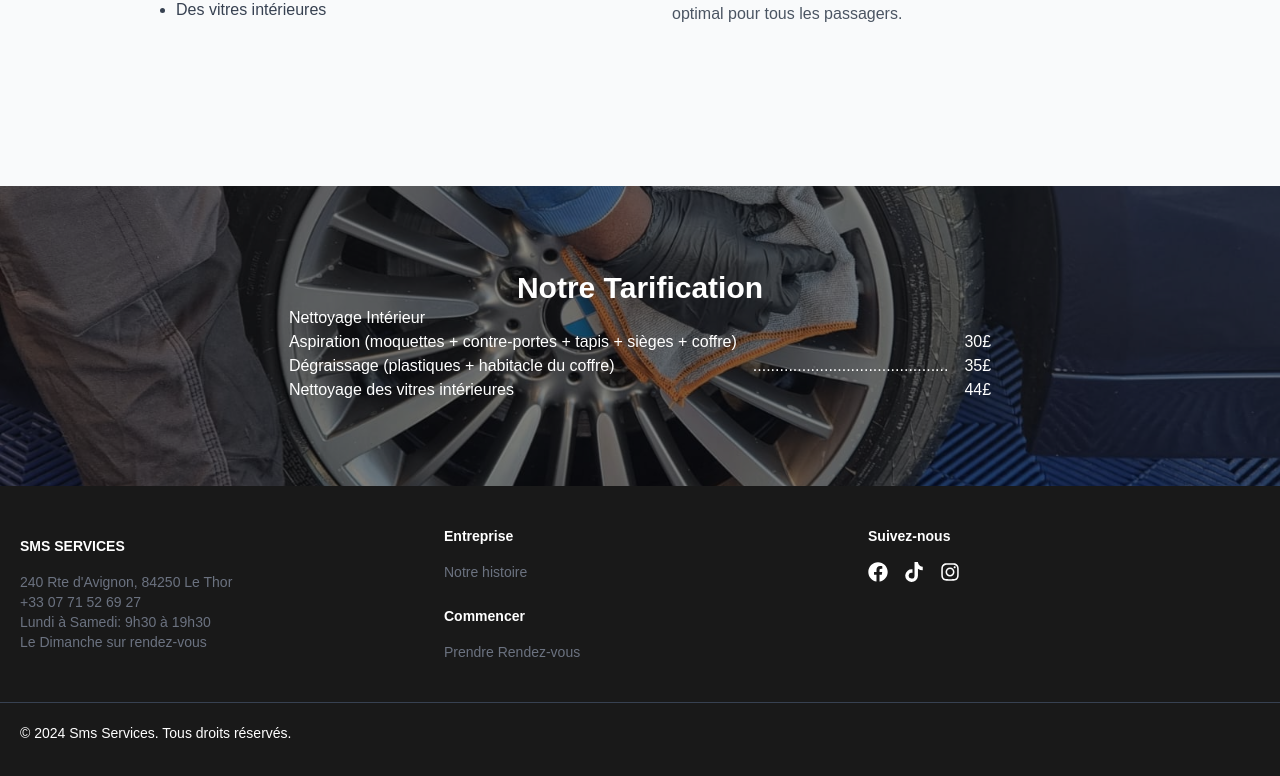
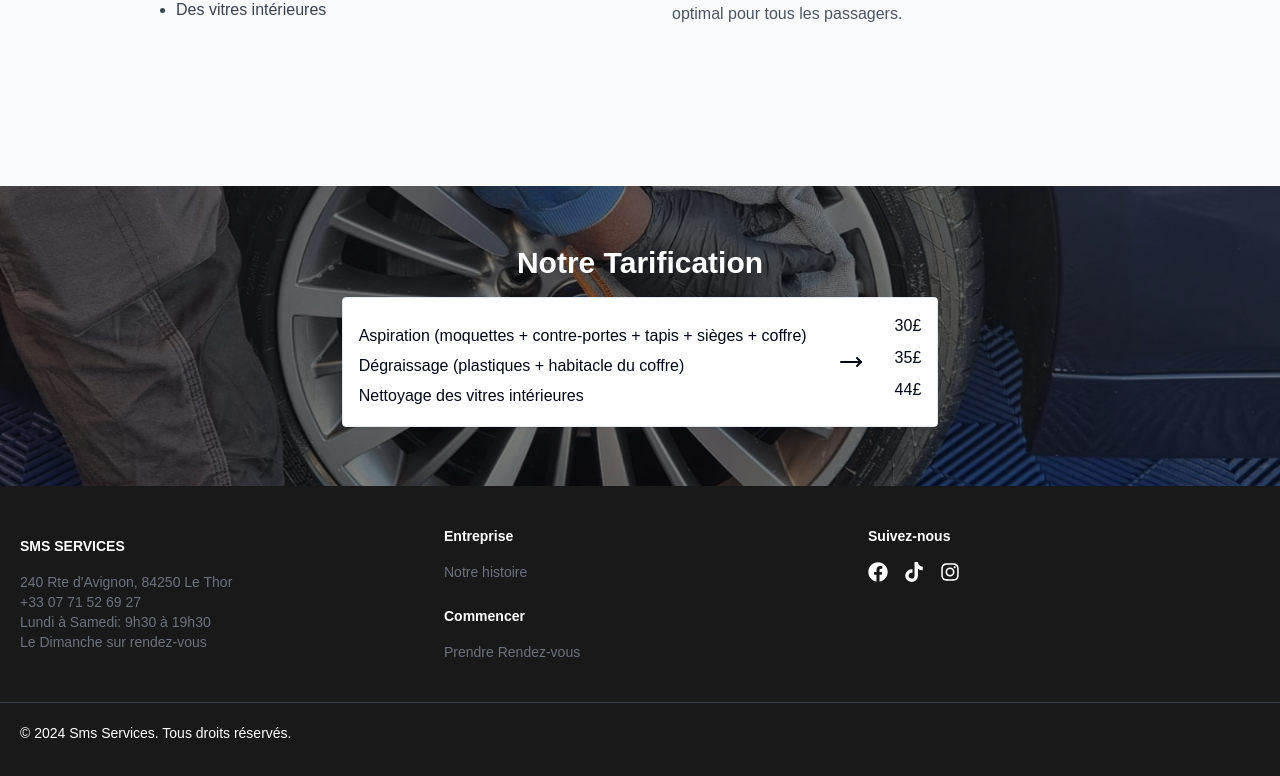
Before and after one commit to franck-tchassi/sms-service, a Next.js app: page /interieur in a window 1280 px wide. Shown: the part 1474-2250 px from the top of the page. Built offline with nearby package versions, Linux system fonts and the light colour scheme.

Commit message:
deploiement du project

```diff
--- a/app/complet/page.tsx
+++ b/app/complet/page.tsx
@@ -1,5 +1,29 @@
+import { Card, CardContent, CardFooter, CardHeader } from "@/components/ui/card";
+import { MoveRight } from "lucide-react";
 import Image from "next/image";
 
+//interface tarif = {}
+const tarifaction = [
+
+  {
+    sieges: [
+      "Lavage Intérieur",
+      "Lavage Extérieur",
+      "Nettoyage de portes",
+      "Aspiration du coffre"
+    ],
+
+    prices:[
+       "49",
+      "59",
+      "75"
+    ]
+
+
+
+  }
+
+]
 
 
 const completPage = () => {
@@ -112,36 +136,45 @@ const completPage = () => {
                 {/* Image d'Arrière-Plan */}
 
 
-               <Image
+              <Image
                     src="/IMG-20250119-WA0012.jpg"
                     alt="Voiture écologique"
                     fill
                     className="object-cover"
                     quality={100}
-                />
+              />
 
-                <div className=" flex flex-col items-center p-11 absolute inset-0 bg-black/50 justify-center text-white">
-                    <h2 className="text-3xl font-bold ">Notre Tarification</h2>
-                    <div className=" flex flex-col ">
-                        <h2>Lavage Complet</h2>
-                        <ul className="flex items-center gap-4">
-                            <div>
-                                <li>Lavage Intérieur</li>
-                                <li>Lavage Extérieur</li>
-                                <li>Nettoyage de portes</li>
-                                <li>Aspiration du coffre</li>
+              <div className=" flex flex-col items-center p-11 absolute inset-0 bg-black/50 justify-center text-white gap-4">
+                  <h2 className="text-3xl font-bold ">Notre Tarification</h2>
+                  {tarifaction.map((tarif) =>
+                    <Card
+                          data-aos="fade-up"
+                          data-aos-duration="1000"
+                          className="rounded  flex items-center"
+                    >
+                        <CardHeader className="p-4 bg-white/95 ">
+                            {tarif.sieges.map((sieg) =>
+                            <div className="flex  mt-2 text-sm md:text-base">
+                              {sieg}
                             </div>
-                            <div>
-                                <span>............................................</span>
-                            </div>
-                            <div>
-                                <li>49£</li>
-                                <li>59£</li>
-                                <li>75£</li>
-                            </div>
-                        </ul>
-                    </div>
-               </div>
+                            )}
+                        </CardHeader>
+
+                        <CardContent className="p-4 bg-white">
+                            <MoveRight />
+                        </CardContent>
+
+                        <CardFooter className="bg-white p-4 text-center flex flex-col">
+                            {tarif.prices.map((px, index) => (
+                              <div key={index} className="mb-2">
+                                {px}£
+                              </div>
+                            ))}
+                        </CardFooter>
+                    </Card>
+                  )}
+              </div>
+
             </div>
 
 
--- a/app/exterieur/page.tsx
+++ b/app/exterieur/page.tsx
@@ -1,4 +1,28 @@
+import { Card, CardContent, CardFooter, CardHeader } from "@/components/ui/card";
+import { MoveRight } from "lucide-react";
 import Image from "next/image";
+
+//interface tarif = {}
+const tarifaction = [
+
+  {
+    sieges: [
+      "Nettoyage (carrosserie + jantes)",
+      "Application (brillant + pneus)",
+      "Nettoyage des vitres extérieures"
+    ],
+
+    prices:[
+       "25",
+      "30",
+      "40"
+    ]
+
+
+
+  }
+
+]
 
 const ExterieurPage = () => {
   return (
@@ -19,7 +43,7 @@ const ExterieurPage = () => {
             style={{ lineHeight: "2" }} // Réduction de l'espacement vertical
             data-aos="fade-up"
           >
-            LAVAGE EXTERIEUR
+            LAVAGE EXTÉRIEUR
           </h1>
           <p
             className="md:text-lg text-sm px-4 text-center" // Réduction du padding horizontal et centrage
@@ -111,27 +135,37 @@ const ExterieurPage = () => {
           quality={100}
         />
 
-        <div className="flex flex-col items-center p-11 absolute inset-0 bg-black/50 justify-center text-white">
-          <h2 className="text-3xl font-bold">Notre Tarification</h2>
-          <div className="flex flex-col">
-            <h2>Nettoyage Extérieur</h2>
-            <ul className="flex items-center gap-4">
-              <div>
-                <li>Nettoyage (carrosserie + jantes)</li>
-                <li>Application (brillant + pneus)</li>
-                <li>Nettoyage des vitres extérieures</li>
-              </div>
-              <div>
-                <span>............................................</span>
-              </div>
-              <div>
-                <li>25£</li>
-                <li>30£</li>
-                <li>40£</li>
-              </div>
-            </ul>
-          </div>
+        <div className=" flex flex-col items-center p-11 absolute inset-0 bg-black/50 justify-center text-white gap-4">
+            <h2 className="text-3xl font-bold ">Notre Tarification</h2>
+              {tarifaction.map((tarif) =>
+               <Card
+                    data-aos="fade-up"
+                    data-aos-duration="1000"
+                    className="rounded  flex items-center"
+                >
+                  <CardHeader className="p-4 bg-white/95 ">
+                    {tarif.sieges.map((sieg) =>
+                      <div className="flex  mt-2 text-sm md:text-base">
+                        {sieg}
+                      </div>
+                    )}
+                  </CardHeader>
+
+                  <CardContent className="p-4 bg-white">
+                      <MoveRight />
+                  </CardContent>
+
+                  <CardFooter className="bg-white p-4 text-center flex flex-col">
+                    {tarif.prices.map((px, index) => (
+                      <div key={index} className="mb-2">
+                          {px}£
+                      </div>
+                    ))}
+                  </CardFooter>
+                </Card>
+              )}
         </div>
+
       </div>
     </div>
   );
--- a/app/integrale/page.tsx
+++ b/app/integrale/page.tsx
@@ -1,5 +1,28 @@
+import { Card, CardContent, CardFooter,  CardHeader } from "@/components/ui/card";
+import { MoveRight } from "lucide-react";
 import Image from "next/image";
 
+//interface tarif = {}
+const tarifaction = [
+
+  {
+    sieges: [
+      "Formule Sièges",
+      "Pressing des sièges",
+      "Pressing des tapis"
+    ],
+
+    prices:[
+       "129",
+      "139",
+      "149"
+    ]
+
+
+
+  }
+
+]
 
 const FormuleIntegrale = () => {
     return (
@@ -21,7 +44,7 @@ const FormuleIntegrale = () => {
               style={{ lineHeight: "2" }} // Réduction de l'espacement vertical
               data-aos="fade-up"
             >
-              FORMULE INTEGRALE
+              FORMULE INTÉGRALE
             </h1>
             <p
               className="md:text-lg text-sm px-4 text-center" // Réduction du padding horizontal et centrage
@@ -116,27 +139,37 @@ const FormuleIntegrale = () => {
                     quality={100}
             />
 
-            <div className=" flex flex-col items-center p-11 absolute inset-0 bg-black/50 justify-center text-white">
+            <div className=" flex flex-col items-center p-11 absolute inset-0 bg-black/50 justify-center text-white gap-4">
                 <h2 className="text-3xl font-bold ">Notre Tarification</h2>
-                <div className=" flex flex-col ">
-                    <h2>Formule Intégrale</h2>
-                    <ul className="flex items-center gap-4">
-                        <div>
-                                <li>Formule Sièges</li>
-                                <li>Pressing des sièges</li>
-                                <li>Pressing des tapis</li>
-                        </div>
-                        <div>
-                                <span>............................................</span>
-                        </div>
-                        <div>
-                                <li>129£</li>
-                                <li>139£</li>
-                                <li>149£</li>
-                        </div>
-                    </ul>
-                </div>
+                {tarifaction.map((tarif) =>
+                  <Card
+                        data-aos="fade-up"
+                        data-aos-duration="1000"
+                        className="rounded  flex items-center"
+                  >
+                      <CardHeader className="p-4 bg-white/95 ">
+                          {tarif.sieges.map((sieg) =>
+                          <div className="flex  mt-2 text-sm md:text-base">
+                            {sieg}
+                          </div>
+                          )}
+                      </CardHeader>
+
+                      <CardContent className="p-4 bg-white">
+                          <MoveRight />
+                      </CardContent>
+
+                      <CardFooter className="bg-white p-4 text-center flex flex-col">
+                          {tarif.prices.map((px, index) => (
+                            <div key={index} className="mb-2">
+                              {px}£
+                            </div>
+                          ))}
+                      </CardFooter>
+                  </Card>
+                )}
             </div>
+
         </div>
 
       </div>
--- a/app/interieur/page.tsx
+++ b/app/interieur/page.tsx
@@ -1,5 +1,28 @@
+import { Card, CardContent, CardFooter, CardHeader } from "@/components/ui/card";
+import { MoveRight } from "lucide-react";
 import Image from "next/image";
 
+//interface tarif = {}
+const tarifaction = [
+
+  {
+    sieges: [
+      "Aspiration (moquettes + contre-portes + tapis + sièges + coffre)",
+      "Dégraissage (plastiques + habitacle du coffre)",
+      "Nettoyage des vitres intérieures"
+    ],
+
+    prices:[
+       "30",
+      "35",
+      "44"
+    ]
+
+
+
+  }
+
+]
 
 const interieurPage = () => {
     return (
@@ -22,7 +45,7 @@ const interieurPage = () => {
                 style={{ lineHeight: "2" }} // Réduction de l'espacement vertical
                 data-aos="fade-up"
               >
-                LAVAGE INTERIEUR
+                LAVAGE INTÉRIEUR
               </h1>
               <p
                 className="md:text-lg text-sm px-4 text-center" // Réduction du padding horizontal et centrage
@@ -118,28 +141,38 @@ const interieurPage = () => {
                     quality={100}
                 />
 
-                <div className=" flex flex-col items-center p-11 absolute inset-0 bg-black/50 justify-center text-white">
-                    <h2 className="text-3xl font-bold ">Notre Tarification</h2>
-                    <div className=" flex flex-col ">
-                        <h2 >Nettoyage Intérieur</h2>
-                        <ul className="flex items-center gap-4">
-                            <div>
-                                <li>Aspiration (moquettes + contre-portes + tapis + sièges + coffre)</li>
-                                <li>Dégraissage (plastiques + habitacle du coffre)</li>
-                                <li>Nettoyage des vitres intérieures</li>
+                <div className=" flex flex-col items-center p-11 absolute inset-0 bg-black/50 justify-center text-white gap-4">
+                  <h2 className="text-3xl font-bold ">Notre Tarification</h2>
+                  {tarifaction.map((tarif) =>
+                    <Card
+                        data-aos="fade-up"
+                        data-aos-duration="1000"
+                        className="rounded  flex items-center"
+                      >
+                        <CardHeader className="p-4 bg-white/95 ">
+                          {tarif.sieges.map((sieg) =>
+                          <div className="flex  mt-2 text-sm md:text-base">
+                            {sieg}
+                          </div>
+                          )}
+                        </CardHeader>
+
+                        <CardContent className="p-4 bg-white">
+                          <MoveRight />
+                        </CardContent>
+
+                        <CardFooter className="bg-white p-4 text-center flex flex-col">
+                          {tarif.prices.map((px, index) => (
+                            <div key={index} className="mb-2">
+                              {px}£
                             </div>
-                            <div>
-                                <span>............................................</span>
-                            </div>
-                            <div>
-                                <li>30£</li>
-                                <li>35£</li>
-                                <li>44£</li>
-                            </div>
-                        </ul>
-                    </div>
+                          ))}
+                        </CardFooter>
+                    </Card>
+                  )}
                </div>
-            </div>
+
+          </div>
 
 
         </div>
--- a/app/sieges/page.tsx
+++ b/app/sieges/page.tsx
@@ -1,4 +1,29 @@
+import { Card, CardContent, CardFooter, CardHeader } from "@/components/ui/card";
 import Image from "next/image";
+import { MoveRight } from 'lucide-react';
+
+
+//interface tarif = {}
+const tarifaction = [
+
+  {
+    sieges: [
+      "Lavage Complet",
+      "Pressing des sièges",
+      "Pressing contre-portes"
+    ],
+
+    prices:[
+       "99",
+      "109",
+      "119"
+    ]
+
+
+
+  }
+
+]
 
 
 const siegePage = () => {
@@ -21,7 +46,7 @@ const siegePage = () => {
                 style={{ lineHeight: "2" }} // Réduction de l'espacement vertical
                 data-aos="fade-up"
               >
-                FORMULE SIEGE
+                FORMULE SIÈGE
               </h1>
               <p
                 className="md:text-lg text-sm px-4 text-center" // Réduction du padding horizontal et centrage
@@ -116,27 +141,37 @@ const siegePage = () => {
                     quality={100}
                 />
 
-                <div className=" flex flex-col items-center p-11 absolute inset-0 bg-black/50 justify-center text-white">
-                    <h2 className="text-3xl font-bold ">Notre Tarification</h2>
-                    <div className=" flex flex-col ">
-                        <h2>Formule Sièges</h2>
-                        <ul className="flex items-center gap-4">
-                            <div>
-                                <li>Lavage Complet</li>
-                                <li>Pressing des sièges</li>
-                                <li>Pressing contre-portes</li>
-                            </div>
-                            <div>
-                                <span>............................................</span>
-                            </div>
-                            <div>
-                                <li>99£</li>
-                                <li>109£</li>
-                                <li>119£</li>
-                            </div>
-                        </ul>
-                    </div>
-               </div>
+
+               <div className=" flex flex-col items-center p-11 absolute inset-0 bg-black/50 justify-center text-white gap-4">
+                <h2 className="text-3xl font-bold ">Notre Tarification</h2>
+                {tarifaction.map((tarif) =>
+                  <Card
+                      data-aos="fade-up"
+                      data-aos-duration="1000"
+                      className="rounded  flex items-center"
+                    >
+                      <CardHeader className="p-4 bg-white/95 ">
+                        {tarif.sieges.map((sieg) =>
+                        <div className="flex  mt-2 text-sm md:text-base">
+                          {sieg}
+                        </div>
+                        )}
+                      </CardHeader>
+
+                      <CardContent className="p-4 bg-white">
+                        <MoveRight />
+                      </CardContent>
+
+                      <CardFooter className="bg-white p-4 text-center flex flex-col">
+                        {tarif.prices.map((px, index) => (
+                          <div key={index} className="mb-2">
+                            {px}£
+                          </div>
+                        ))}
+                      </CardFooter>
+                    </Card>
+                  )}
+                </div>
             </div>
 
         </div>
```
